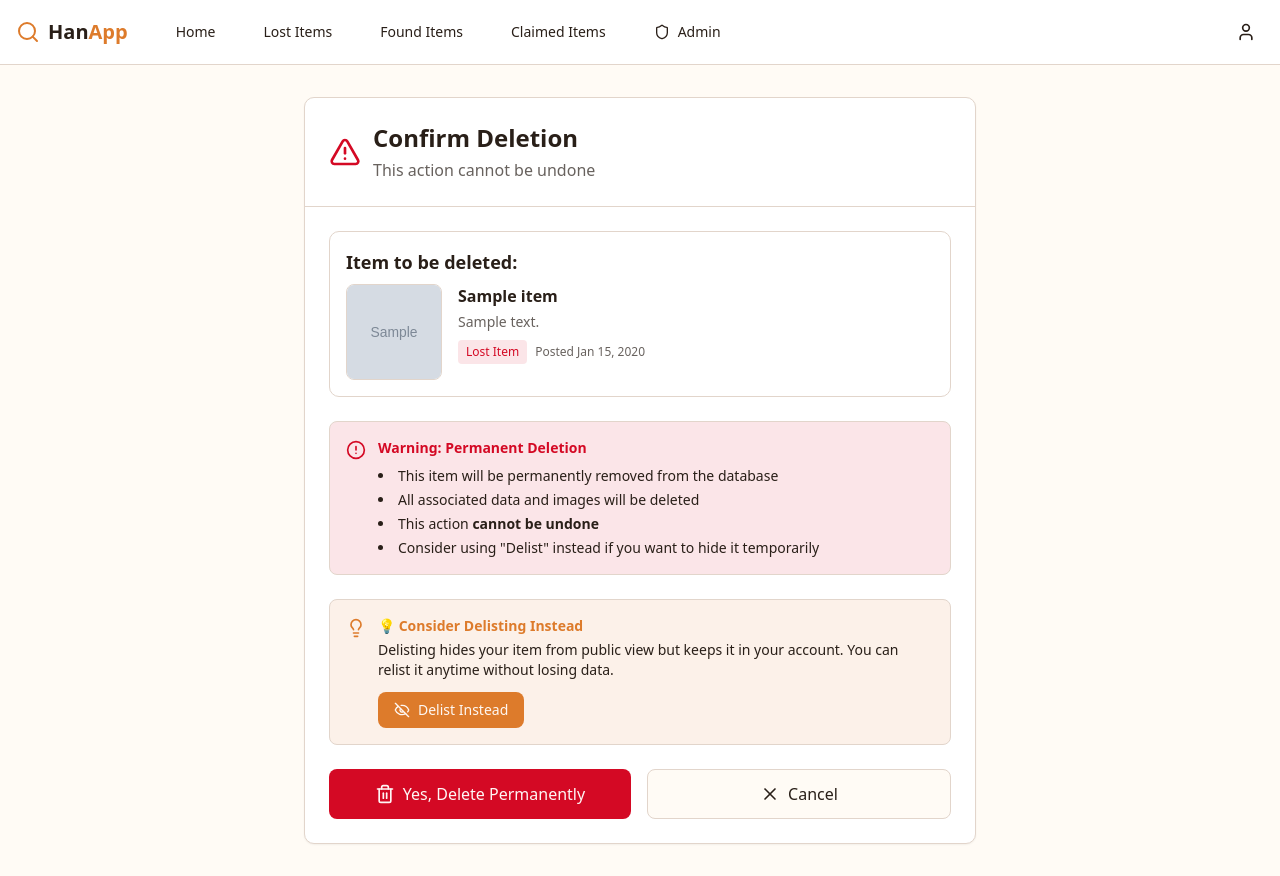
After one commit to Ritvent/Re-return, a Django app: page /delete/1/ in a window 1280 px wide. The commit adds this page. Run offline with Django 5.2, Linux system fonts and the light colour scheme; a user stored in the database is signed in; tables that the repository leaves empty hold one stand-in row (values such as "Sample post"); grey boxes marked "Sample" are stand-in pictures; some libraries are stand-ins or nearby versions.

Commit message:
add delete functionality for items but prevent deletion of claimed items

```diff
--- a/projectsite/lfapp/models.py
+++ b/projectsite/lfapp/models.py
@@ -168,6 +168,14 @@ class Item(TimeStampedModel):
     def __str__(self):
         return f"({self.get_item_type_display()}: {self.title})"
 
+    def can_be_deleted(self):
+        """Only non-claimed items can be deleted - claimed items are success stories"""
+        return self.status != 'claimed'
+
+    def can_be_delisted(self):
+        """Only non-claimed items can be delisted - claimed items must remain visible"""
+        return self.status != 'claimed'
+
 """Reclaim, Recover"""
 class Claim(TimeStampedModel):
     """ Claims made on items"""
--- /dev/null
+++ b/projectsite/lfapp/templates/lfapp/confirm_delete.html
@@ -0,0 +1,116 @@
+{% extends 'lfapp/base.html' %}
+{% load static %}
+
+{% block title %}Confirm Delete - Lost & Found{% endblock %}
+
+{% block content %}
+<div class="min-h-screen bg-background">
+    {% include 'lfapp/navbar.html' %}
+
+    <main class="container mx-auto px-4 py-8">
+        <div class="max-w-2xl mx-auto">
+            <!-- Card -->
+            <div class="bg-card border border-border rounded-lg shadow-sm">
+                <!-- Card Header -->
+                <div class="p-6 border-b border-border">
+                    <div class="flex items-center gap-3">
+                        <i data-lucide="alert-triangle" class="h-8 w-8 text-destructive"></i>
+                        <div>
+                            <h2 class="text-2xl font-bold text-card-foreground">Confirm Deletion</h2>
+                            <p class="text-muted-foreground mt-1">This action cannot be undone</p>
+                        </div>
+                    </div>
+                </div>
+
+                <!-- Card Content -->
+                <div class="p-6 space-y-6">
+                    <!-- Item Preview -->
+                    <div class="bg-muted/30 rounded-lg p-4 border border-border">
+                        <h3 class="font-semibold text-lg mb-2">Item to be deleted:</h3>
+                        <div class="flex gap-4">
+                            {% if item.image %}
+                            <img src="{{ item.image.url }}" alt="{{ item.title }}" class="w-24 h-24 object-cover rounded-md border border-border">
+                            {% else %}
+                            <div class="w-24 h-24 bg-muted rounded-md border border-border flex items-center justify-center">
+                                <i data-lucide="image-off" class="h-8 w-8 text-muted-foreground"></i>
+                            </div>
+                            {% endif %}
+                            <div class="flex-1">
+                                <h4 class="font-semibold text-foreground">{{ item.title }}</h4>
+                                <p class="text-sm text-muted-foreground mt-1">{{ item.description|truncatewords:20 }}</p>
+                                <div class="flex items-center gap-2 mt-2">
+                                    <span class="px-2 py-1 rounded text-xs font-medium {% if item.item_type == 'lost' %}bg-destructive/10 text-destructive{% else %}bg-primary/10 text-primary{% endif %}">
+                                        {{ item.get_item_type_display }}
+                                    </span>
+                                    <span class="text-xs text-muted-foreground">
+                                        Posted {{ item.created_at|date:"M d, Y" }}
+                                    </span>
+                                </div>
+                            </div>
+                        </div>
+                    </div>
+
+                    <!-- Warning Message -->
+                    <div class="bg-destructive/10 border border-destructive/20 rounded-md p-4">
+                        <div class="flex items-start gap-3">
+                            <i data-lucide="alert-circle" class="h-5 w-5 text-destructive mt-0.5 flex-shrink-0"></i>
+                            <div>
+                                <p class="text-sm font-semibold text-destructive">Warning: Permanent Deletion</p>
+                                <ul class="text-sm text-destructive/90 mt-2 space-y-1 list-disc list-inside">
+                                    <li>This item will be permanently removed from the database</li>
+                                    <li>All associated data and images will be deleted</li>
+                                    <li>This action <strong>cannot be undone</strong></li>
+                                    <li>Consider using "Delist" instead if you want to hide it temporarily</li>
+                                </ul>
+                            </div>
+                        </div>
+                    </div>
+
+                    <!-- Alternative Suggestion -->
+                    <div class="bg-primary/10 border border-primary/20 rounded-md p-4">
+                        <div class="flex items-start gap-3">
+                            <i data-lucide="lightbulb" class="h-5 w-5 text-primary mt-0.5 flex-shrink-0"></i>
+                            <div>
+                                <p class="text-sm font-semibold text-primary">💡 Consider Delisting Instead</p>
+                                <p class="text-sm text-primary/90 mt-1">
+                                    Delisting hides your item from public view but keeps it in your account. You can relist it anytime without losing data.
+                                </p>
+                                <a href="{% url 'toggle_listing' item.id %}"
+                                   class="inline-flex items-center gap-2 mt-3 px-4 py-2 rounded-md bg-primary text-primary-foreground text-sm font-medium hover:bg-primary/90 transition-all"
+                                   onclick="return confirm('Delist this item instead of deleting?')">
+                                    <i data-lucide="eye-off" class="h-4 w-4"></i>
+                                    Delist Instead
+                                </a>
+                            </div>
+                        </div>
+                    </div>
+
+                    <!-- Confirmation Form -->
+                    <form method="post" class="space-y-4">
+                        {% csrf_token %}
+
+                        <div class="flex gap-4">
+                            <button type="submit"
+                                    class="flex-1 px-6 py-3 rounded-md bg-destructive text-destructive-foreground font-medium hover:bg-destructive/90 transition-all flex items-center justify-center gap-2"
+                                    onclick="return confirm('🗑️ Are you absolutely sure? This will PERMANENTLY delete this item!')">
+                                <i data-lucide="trash-2" class="h-5 w-5"></i>
+                                Yes, Delete Permanently
+                            </button>
+
+                            <a href="{% if item.item_type == 'lost' %}{% url 'lost_items' %}{% else %}{% url 'found_items' %}{% endif %}"
+                               class="flex-1 px-6 py-3 rounded-md border border-input bg-background text-foreground font-medium hover:bg-accent hover:text-accent-foreground transition-all flex items-center justify-center gap-2">
+                                <i data-lucide="x" class="h-5 w-5"></i>
+                                Cancel
+                            </a>
+                        </div>
+                    </form>
+                </div>
+            </div>
+        </div>
+    </main>
+</div>
+
+<script>
+    lucide.createIcons();
+</script>
+{% endblock %}
--- a/projectsite/lfapp/urls.py
+++ b/projectsite/lfapp/urls.py
@@ -13,6 +13,7 @@ urlpatterns = [
     path('post-found/', views.post_found_item_view, name='post_found'),
     path('edit/<int:item_id>/', views.edit_item_view, name='edit_item'),
     path('toggle-listing/<int:item_id>/', views.toggle_item_listing_view, name='toggle_listing'),
+    path('delete/<int:item_id>/', views.delete_item_view, name='delete_item'),
     path('message/<int:item_id>/', views.send_message_view, name='send_message'),
     path('messages/inbox/', views.messages_inbox_view, name='messages_inbox'),
     path('messages/sent/', views.messages_sent_view, name='messages_sent'),
--- a/projectsite/lfapp/views.py
+++ b/projectsite/lfapp/views.py
@@ -313,6 +313,11 @@ def toggle_item_listing_view(request, item_id):
         messages.error(request, 'You can only manage your own items.')
         return redirect('home')
 
+    # Prevent delisting claimed items - they are success stories!
+    if not item.can_be_delisted():
+        messages.error(request, '❌ Cannot delist claimed items. These remain as success stories showing the app works!')
+        return redirect('lost_items' if item.item_type == 'lost' else 'found_items')
+
     # Toggle is_active status
     item.is_active = not item.is_active
     item.save()
@@ -323,6 +328,46 @@ def toggle_item_listing_view(request, item_id):
         messages.success(request, f'Your item "{item.title}" has been delisted and is now hidden from public view.')
 
     return redirect('lost_items' if item.item_type == 'lost' else 'found_items')
+
+@login_required
+def delete_item_view(request, item_id):
+    """Delete an item permanently - Only owner can delete, claimed items protected"""
+    from django.shortcuts import get_object_or_404
+    import os
+
+    item = get_object_or_404(Item, id=item_id)
+
+    # Check if user is the owner
+    if item.posted_by != request.user:
+        messages.error(request, 'You can only delete your own items.')
+        return redirect('home')
+
+    # Prevent deletion of claimed items - they are success stories!
+    if not item.can_be_deleted():
+        messages.error(request, '❌ Cannot delete claimed items. These must remain as success stories and proof that the app works! Contact admin if you have privacy concerns.')
+        return redirect('lost_items' if item.item_type == 'lost' else 'found_items')
+
+    if request.method == 'POST':
+        # Delete the image file if it exists
+        if item.image:
+            try:
+                if os.path.isfile(item.image.path):
+                    os.remove(item.image.path)
+            except Exception as e:
+                print(f"Error deleting image: {e}")
+
+        item_title = item.title
+        item_type = item.item_type
+        item.delete()
+
+        messages.success(request, f'🗑️ "{item_title}" has been permanently deleted.')
+        return redirect('lost_items' if item_type == 'lost' else 'found_items')
+
+    # Show confirmation page
+    context = {
+        'item': item,
+    }
+    return render(request, 'lfapp/confirm_delete.html', context)
 
 @login_required
 def send_message_view(request, item_id):
```
Also changed, not shown: projectsite/lfapp/templates/lfapp/item_card.html (+22 -0 lines).
